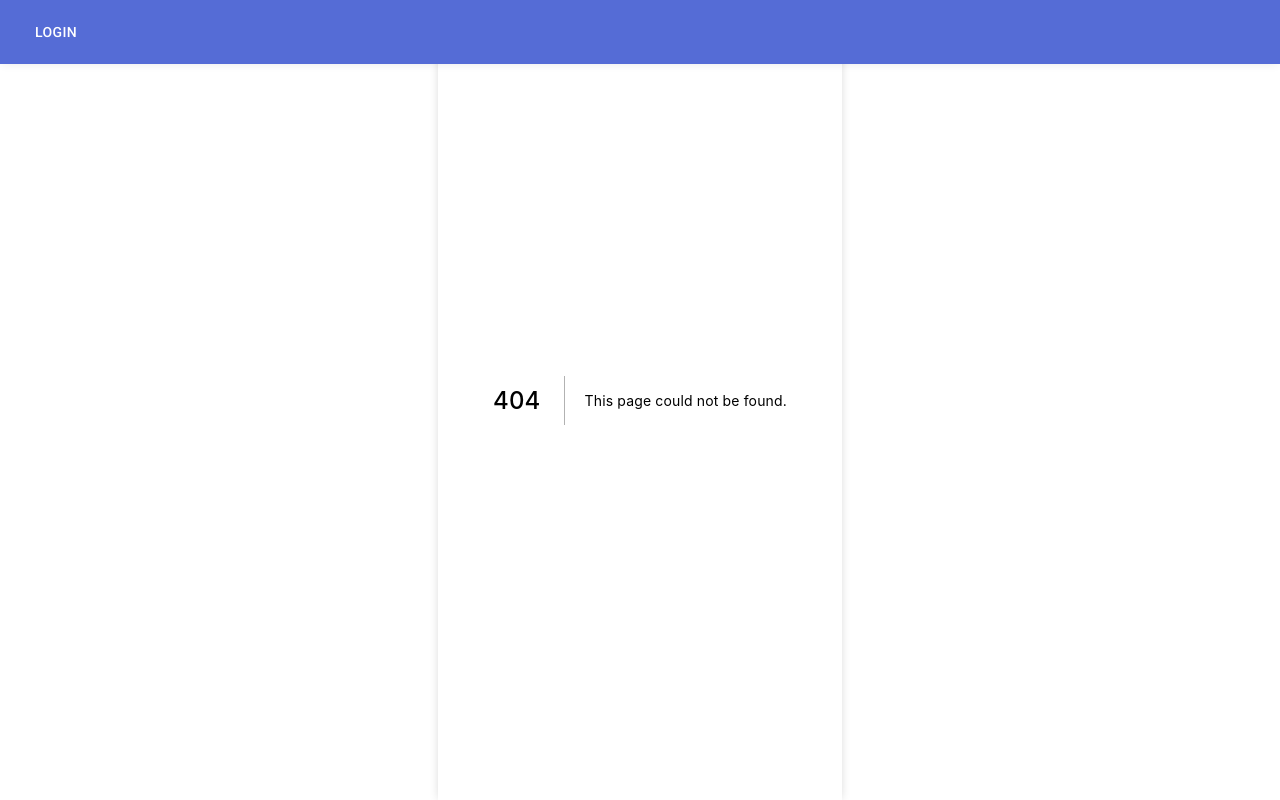
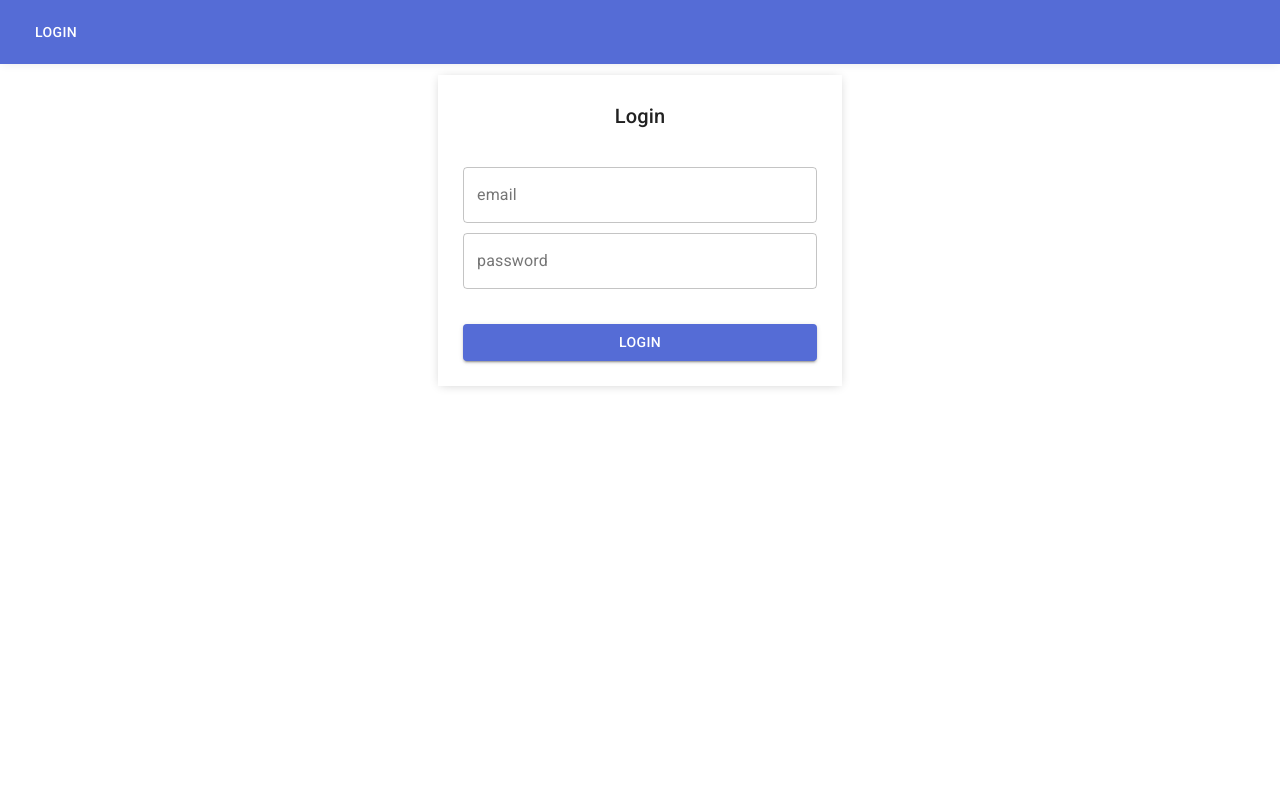
Before and after one commit to phpunch/route-roam-web, a Next.js app: page /login in a window 1280 px wide. Before the commit this address had no page. Built offline with nearby package versions, Linux system fonts and the light colour scheme.

Commit message:
Add login page

```diff
--- /dev/null
+++ b/pages/login.tsx
@@ -0,0 +1,53 @@
+import React from 'react';
+
+import styled from '@emotion/styled';
+import TextField from '@material-ui/core/TextField';
+import { Button, Typography } from '@material-ui/core';
+
+const Form = styled.form`
+  margin-top: 75px;
+  padding: 25px;
+  & > * {
+    margin: theme.spacing(1);
+    width: '25ch';
+  }
+`;
+
+const Text = styled(Typography)`
+  margin-bottom: 25px;
+`;
+
+const TextInput = styled(TextField)`
+  margin-top: 10px;
+`;
+
+const LoginButton = styled(Button)`
+  margin-top: 35px;
+`;
+
+export default function Login() {
+  return (
+    <>
+      <Form noValidate autoComplete="off">
+        <Text variant="h6" align="center">
+          Login
+        </Text>
+        <TextInput
+          id="filled-basic"
+          label="email"
+          variant="outlined"
+          fullWidth
+        />
+        <TextInput
+          id="outlined-basic"
+          label="password"
+          variant="outlined"
+          fullWidth
+        />
+        <LoginButton color="primary" variant="contained" fullWidth>
+          Login
+        </LoginButton>
+      </Form>
+    </>
+  );
+}
```
